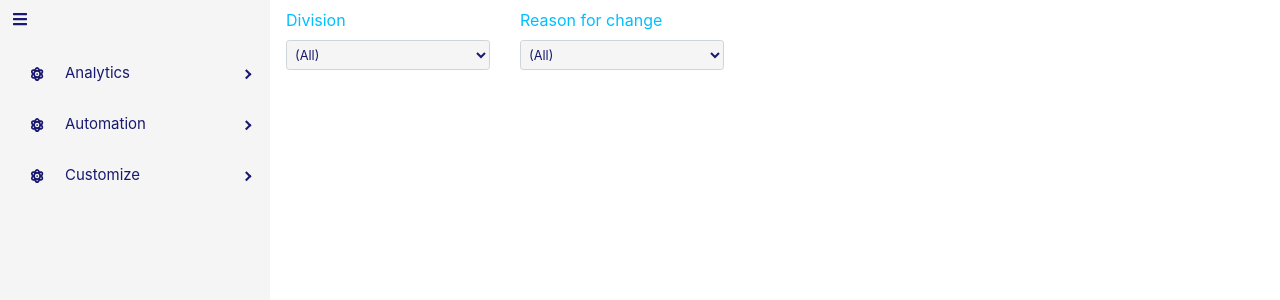
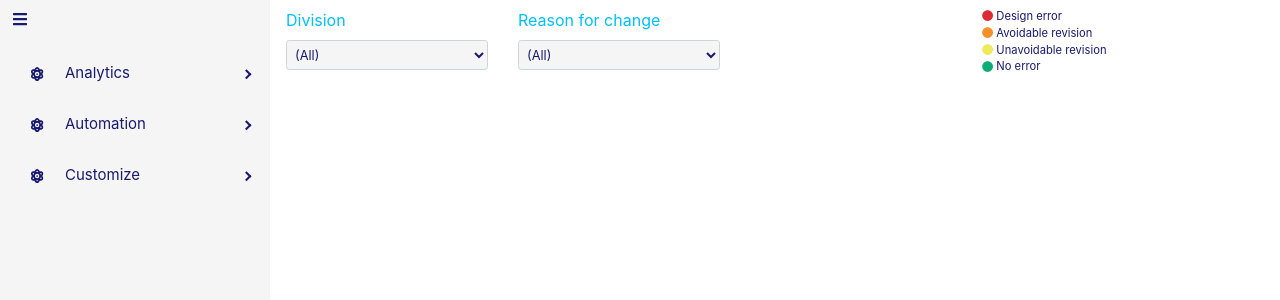
Before and after one commit to alerner1/engineering-manager-proto-1, a React (Create React App) app: page /trends in a window 1280 px wide. Shown: the top 300 px of the page. Built offline with nearby package versions, Linux system fonts and the light colour scheme.

Commit message:
added legend

```diff
--- a/src/Screen3/Components/DesignReviewProcess.js
+++ b/src/Screen3/Components/DesignReviewProcess.js
@@ -17,11 +17,11 @@ const DesignReviewProcess = () => {
               Design and review process
             </Col>
             <Col className="font-xs" style={{color: 'midnightblue'}}>
-              <FontAwesomeIcon style={{color: '#DF2935'}} icon="circle" /> Approved
+              <FontAwesomeIcon style={{color: '#DF2935'}} icon="circle" /> Not approved
               <br />
               <FontAwesomeIcon style={{color: '#EFEA5A'}} icon="circle" /> Conditional Approval
               <br />
-              <FontAwesomeIcon style={{color: '#0DAB76'}} icon="circle" /> Not approved
+              <FontAwesomeIcon style={{color: '#0DAB76'}} icon="circle" /> Approved
             </Col>
           </Row>
         </Card.Title>
--- a/src/TrendsPage/Containers/TrendsDropdownsContainer.js
+++ b/src/TrendsPage/Containers/TrendsDropdownsContainer.js
@@ -2,6 +2,7 @@ import React from 'react';
 import TrendsDropdowns from '../Components/TrendsDropdowns'
 import Row from 'react-bootstrap/Row';
 import Col from 'react-bootstrap/Col';
+import { FontAwesomeIcon } from '@fortawesome/react-fontawesome';
 
 const TrendsDropdownsContainer = () => {
   const mapDropdowns = () => {
@@ -11,6 +12,17 @@ const TrendsDropdownsContainer = () => {
   return(
     <Row>
       {mapDropdowns()}
+      <Col xs={3}>
+      </Col>
+      <Col className="font-xs" style={{color: 'midnightblue'}}>
+        <FontAwesomeIcon style={{color: '#DF2935'}} icon="circle" /> Design error
+        <br />
+        <FontAwesomeIcon style={{color: '#F58F29'}} icon="circle" /> Avoidable revision
+        <br />
+        <FontAwesomeIcon style={{color: '#EFEA5A'}} icon="circle" /> Unavoidable revision
+        <br />
+        <FontAwesomeIcon style={{color: '#0DAB76'}} icon="circle" /> No error
+      </Col>
     </Row>
   );
 };
--- a/src/TrendsPage/Containers/TrendsPageContainer.js
+++ b/src/TrendsPage/Containers/TrendsPageContainer.js
@@ -1,15 +1,19 @@
 import React from 'react'
-import TrendsDropdownsContainer from './TrendsDropdownsContainer';
+import TrendsDropdownsContainer from './TrendsDropdownsContainer'
+import Row from 'react-bootstrap/Row'
+import Col from 'react-bootstrap/Col'
 
 const TrendsPageContainer = () => {
   return(
-    <>
-      <div className="pt-2 px-3 d-block mx-auto w-100">
-        <TrendsDropdownsContainer />
-      </div>
-      <div className="pt-2 px-3 d-block mx-auto w-100">
-      </div>
-    </>
+    <Row  style={{width: '75vw'}}>
+      <Col xs={12}>
+        <div className="pt-2 px-3 d-block mx-auto w-100">
+          <TrendsDropdownsContainer />
+        </div>
+        <div className="pt-2 px-3 d-block mx-auto w-100">
+        </div>
+      </Col>
+    </Row>
   );
 }
 
```
Also changed, not shown: 1 other file (tests, documents, lock files or other folders).
